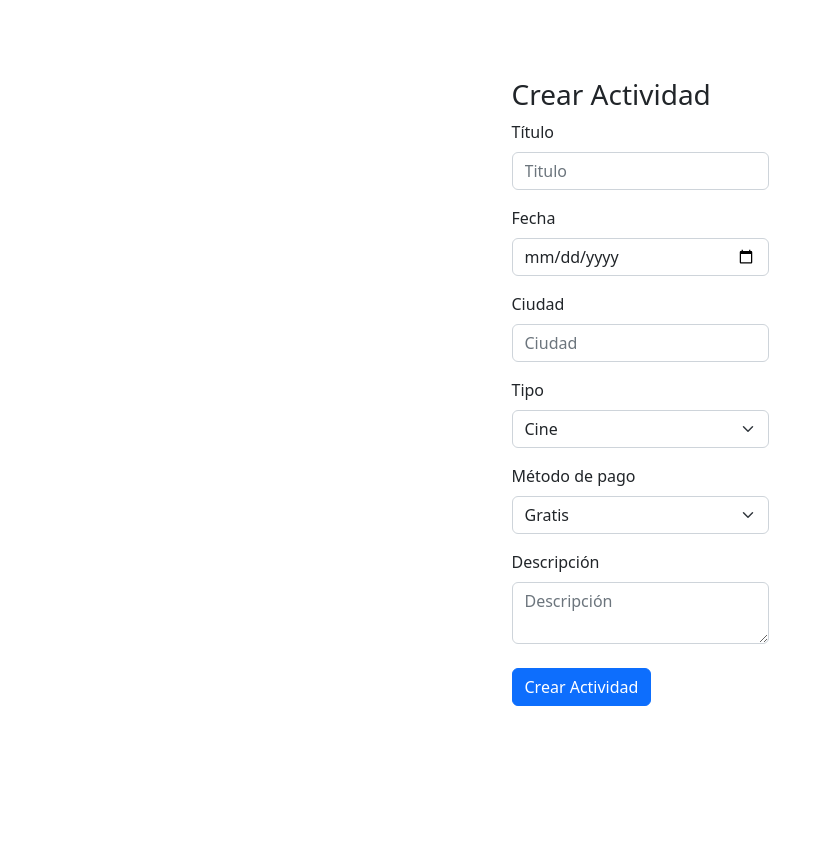
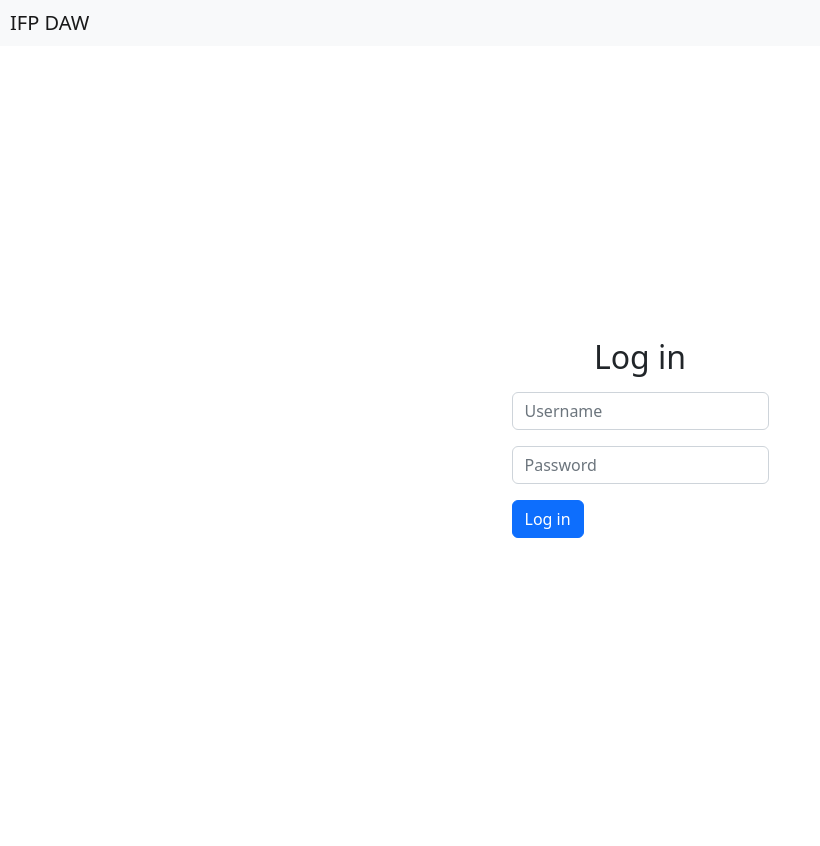
Before and after one commit to gabox00/activities-generator, a PHP site: page / in a window 1280 px wide. Shown: the whole page, without its empty margins (0-820 px from the left). Before the commit the page ends 706 px from the top, so only its background shows below. Run offline with PHP 8.4, Linux system fonts and the light colour scheme.

Commit message:
usuario con sesion y actividades

```diff
--- a/index.php
+++ b/index.php
@@ -24,6 +24,7 @@ if(isset($_POST['activitityCreated'])){
         $_SESSION['activities'][] = $activityController->create($title, $date, $city, $type, $paymentMethod, $description);
     }
 }
+
 ?>
 
 <html>
@@ -33,69 +34,16 @@ if(isset($_POST['activitityCreated'])){
         <link rel="stylesheet" href="./assets/css/styles.css">
     </head>
     <body>
-        <div class="container">
-            <div class="h-100 d-flex justify-content-<?=!empty($_SESSION['activities']) ? 'around' : 'center'?> align-items-center ">
-                <div>
-                    <?php if(!empty($_SESSION['activities'])): ?>
-                        <h3>Actividades</h3>
-                        <div class="cards">
-                            <?php foreach($_SESSION['activities'] as $activity):?>
-                                <div class="card">
-                                    <img src="./assets/img/<?=$activity->type->value?>" class="card-img-top" alt="<?=$activity->type->value?>">
-                                    <div class="card-body">
-                                        <h5 class="card-title"><?=$activity->title?></h5>
-                                        <p class="card-text"><?=$activity->description?></p>
-                                    </div>
-                                    <ul class="list-group list-group-flush">
-                                        <li class="list-group-item"><label>Fecha:   <b><?=$activity->date?></b></label></li>
-                                        <li class="list-group-item"><label>Ciudad:   <b><?=$activity->city?></b></label></li>
-                                        <li class="list-group-item"><label>Tipo:   <b><?=$activity->type->value?></b></label></li>
-                                        <li class="list-group-item"><label>Método de pago:   <b><?=$activity->paymentMethod->value?></b></label></li>
-                                    </ul>
-                                </div>
-                            <?php endforeach; ?>
-                        </div>
-                    <?php endif ?>
-                </div>
-                <div>
-                    <h3>Crear Actividad</h3>
-                    <form action="" method="POST">
-                        <div class="mb-3">
-                            <label for="title-activity" class="form-label">Título</label>
-                            <input type="text" id="title" name="title-activity" class="form-control" placeholder="Titulo" value="<?=$activity->title ?? ''?>" required>
-                        </div>
-                        <div class="mb-3">
-                            <label for="date-activity" class="form-label">Fecha</label>
-                            <input type="date" id="date" name="date-activity" class="form-control" placeholder="Fecha" value="<?=$activity->date ?? ''?>" required>
-                        </div>
-                        <div class="mb-3">
-                            <label for="city-activity" class="form-label">Ciudad</label>
-                            <input type="text" id="city" name="city-activity" class="form-control" placeholder="Ciudad" value="<?=$activity->city ?? ''?>" required>
-                        </div>
-                        <div class="mb-3">
-                            <label for="type-activity" class="form-label">Tipo</label>
-                            <select id="type" name="type-activity" class="form-select" required>
-                                <?php foreach (ActivityType::cases() as $activityType): ?>
-                                    <option value="<?= $activityType->value ?>"><?= ucfirst($activityType->value) ?></option>
-                                <?php endforeach; ?>
-                            </select>
-                        </div>
-                        <div class="mb-3">
-                            <label for="paymentMethod-activity" class="form-label">Método de pago</label>
-                            <select id="paymentMethod" name="paymentMethod-activity" class="form-select" required>
-                                <?php foreach (ActivityPaymentMethod::cases() as $paymentMethod): ?>
-                                    <option value="<?= $paymentMethod->value ?>"><?= ucfirst($paymentMethod->value) ?></option>
-                                <?php endforeach; ?>
-                            </select>
-                        </div>
-                        <div class="mb-3">
-                            <label for="description-activity" class="form-label">Descripción</label>
-                            <textarea id="description" name="description-activity" class="form-control" placeholder="Descripción"><?=$activity->description ?? ''?></textarea>
-                        </div>
-                        <button type="submit" name="activitityCreated" class="btn btn-primary mt-2">Crear Actividad</button>
-                    </form>
-                </div>
-            </div>
-        </div>
+        <header>
+            <?php require_once realpath('views/layout/header.php'); ?>
+        </header>
+        <?php
+            if(empty($_SESSION['user'])){
+                require_once realpath('views/login.php');
+            }
+            else{
+                require_once realpath('views/activities.php');
+            }
+        ?>
     </body>
 </html>
--- /dev/null
+++ b/views/layout/header.php
@@ -0,0 +1,15 @@
+<nav class="navbar navbar-expand-lg navbar-light bg-light d-flex justify-content-between">
+    <div>
+        <a class="navbar-brand" href="index.php" style="margin-left: 10px">IFP DAW</a>
+    </div>
+    <?php if(!empty($_SESSION['user'])): ?>
+        <div class="d-flex align-items-center">
+            <b style="padding-right: 1rem"><?= $_SESSION['user'] ?></b>
+            <form class="form-inline my-2 my-lg-0" style="padding-right: 0.5rem" action="./controllers/UserController.php" method="post">
+                <div class="form-group">
+                    <button type="submit" name="user_logout" class="btn btn-primary btn-block">Log out</button>
+                </div>
+            </form>
+        </div>
+    <?php endif; ?>
+</nav>
--- /dev/null
+++ b/views/login.php
@@ -0,0 +1,23 @@
+<div class="container">
+    <div>
+        <?php if(!empty($_SESSION['errors']['user']['login'])): ?>
+            <div class="alert alert-danger mt-5" role="alert">
+                <?= $_SESSION['errors']['user']['login']; ?>
+            </div>
+        <?php endif; ?>
+    </div>
+    <div class="login-form h-100 d-flex justify-content-center <?=empty($_SESSION['errors']['user']['login']) ? 'align-items-center' : ''?>">
+        <form action="./controllers/UserController.php" method="post">
+            <h2 class="text-center mb-3">Log in</h2>
+            <div class="form-group mb-3">
+                <input type="text" name="user_username" class="form-control" placeholder="Username" required="required">
+            </div>
+            <div class="form-group mb-3">
+                <input type="password" name="user_password" class="form-control" placeholder="Password" required="required">
+            </div>
+            <div class="form-group">
+                <button type="submit" name="user_login" class="btn btn-primary btn-block">Log in</button>
+            </div>
+        </form>
+    </div>
+</div>
```
Also changed, not shown: controllers/UserController.php (added, +22 -0 lines), views/activities.php (added, +71 -0 lines), controllers/ActivityController.php (line endings or trailing spaces).
